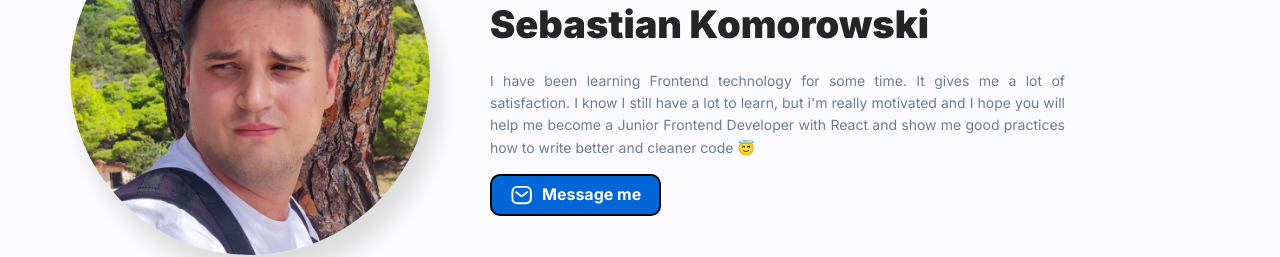
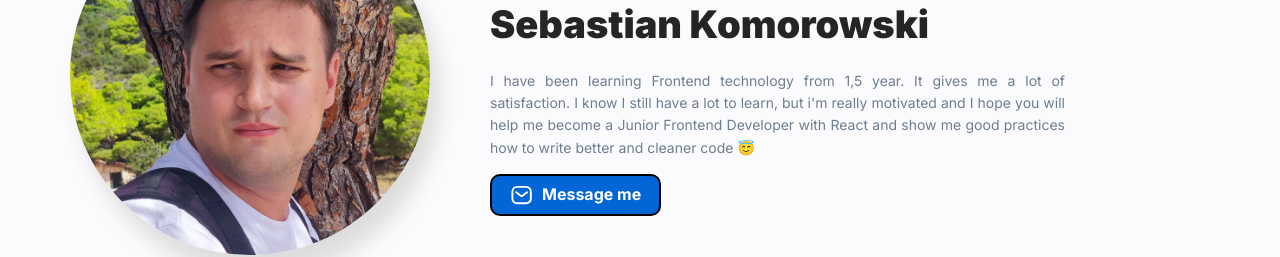
Before and after one commit to carterstorm/my-personal-homepage, a React (Create React App) app: page / in a window 1280 px wide. Shown: the part 205-462 px from the top of the page. Built offline with nearby package versions, Linux system fonts and the light colour scheme.

Commit message:
precise learning time

```diff
--- a/src/common/MainInformation/index.js
+++ b/src/common/MainInformation/index.js
@@ -29,7 +29,7 @@ export const MainInformation = () => (
                 title="Sebastian Komorowski"
             />
             <Summary>
-                I have been learning Frontend technology for some time.
+                I have been learning Frontend technology from 1,5 year.
                 It gives me a lot of satisfaction.
                 I know I still have a lot to learn, but i'm really motivated
                 and I hope you will help me become a Junior Frontend Developer
```
